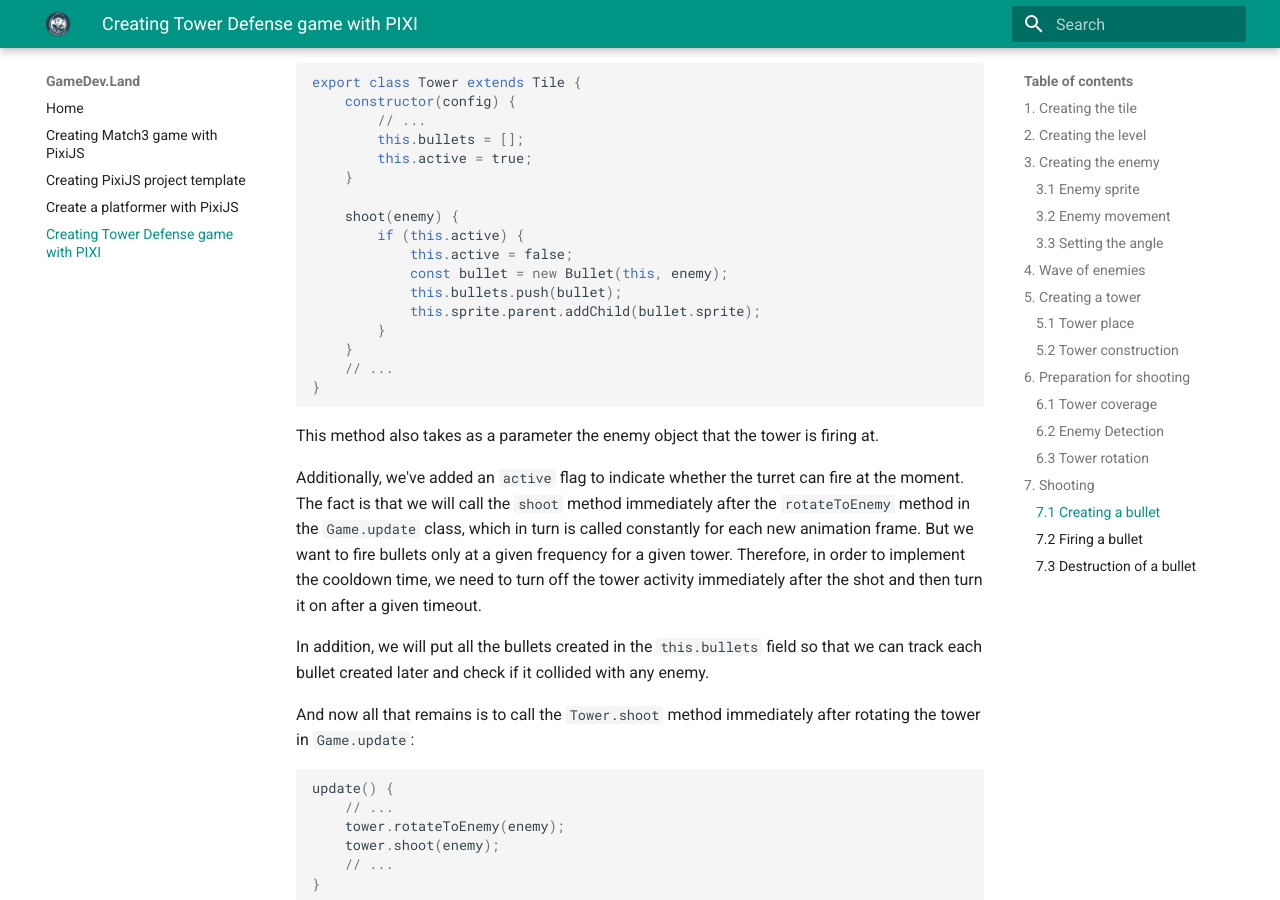
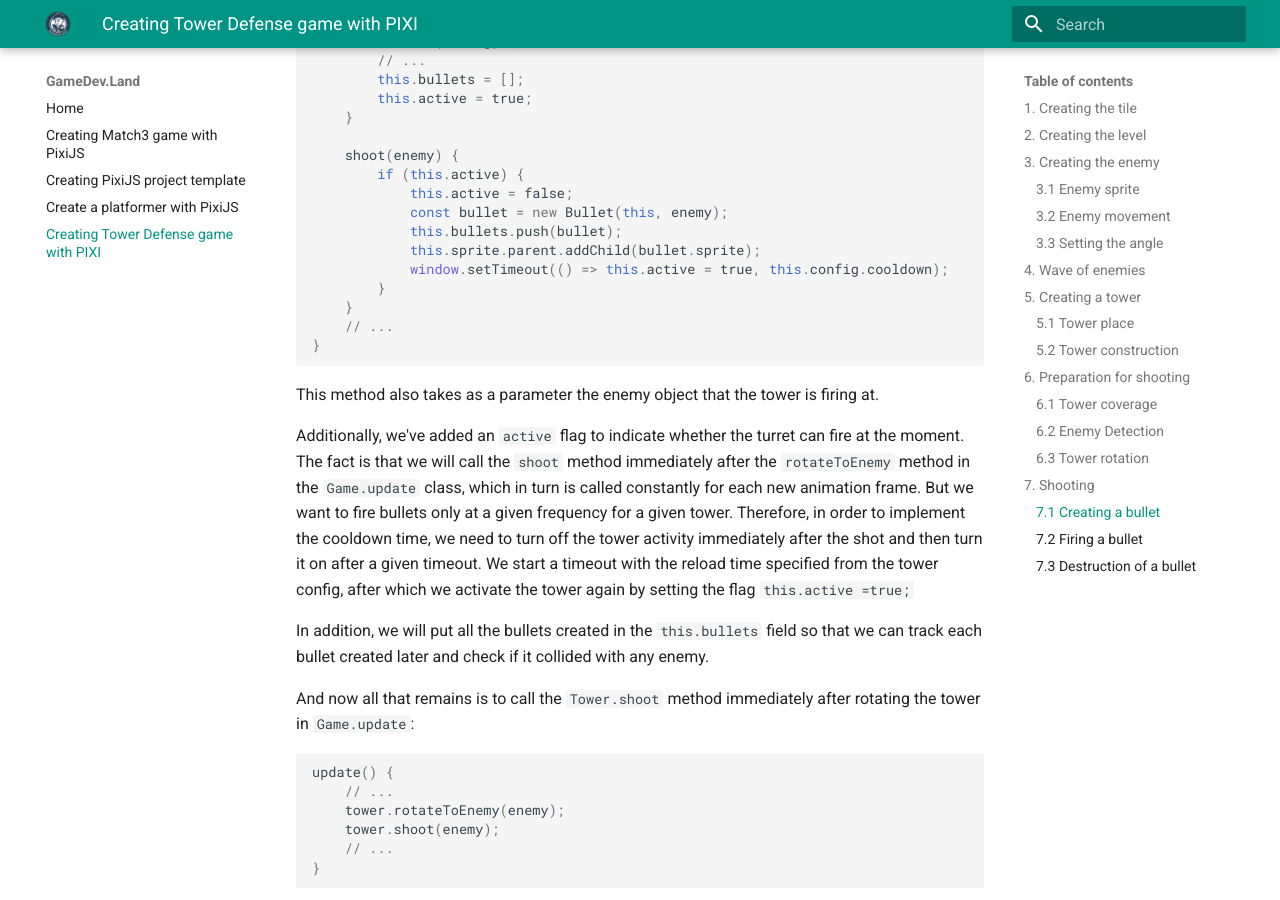
Before and after one commit to bolotnikov/gamedevland, an MkDocs documentation site: the page built from docs/tower-defense.md, in a window 1280 px wide and 900 px high, scrolled down 20452 px. Built offline with MkDocs 1.6.1 and Material for MkDocs 9.7.7, drawn with Linux system fonts in a browser that asks for light colours; emoji names are drawn with the system emoji font; some of the changed lines change nothing that is shown; some of the changed text lies outside the part shown.

Commit message:
Update tower-defense.md

````diff
--- a/docs/tower-defense.md
+++ b/docs/tower-defense.md
@@ -828,11 +828,9 @@
 
 Let's write down the algorithm of actions we need in this method to check the detection of opponents by towers:
 
-- For each tower created at the level
-    - Check each created enemy
-        - If the enemy is detected by the tower
-            - Start attack
-
+- for each tower created at the level
+    - find the first unit that fell into the tower’s fire zone
+        - if such a unit is found, we attack it
 
 Now let's implement this algorithm in the `Game.update` method:
 
@@ -840,11 +838,10 @@
 ```javascript
     update() {
         this.map.towers.forEach(tower => {
-            this.enemies.units.forEach(enemy => {
-                if (tower.detect(enemy)) {
-                    console.log("collision", tower, enemy)
-                }
-            });
+            const enemy = this.enemies.units.find(unit => tower.detect(unit));
+            if (enemy) {
+                console.log("collision", tower, enemy)
+            }
         });
     }
 ```
@@ -910,7 +907,7 @@
 ```javascript
 update() {
     //...
-    if (tower.detect(enemy)) {
+    if (enemy) {
         tower.rotateToEnemy(enemy);
     }
     //...
@@ -968,6 +965,7 @@
             const bullet = new Bullet(this, enemy);
             this.bullets.push(bullet);
             this.sprite.parent.addChild(bullet.sprite);
+            window.setTimeout(() => this.active = true, this.config.cooldown);
         }
     }
     // ...
@@ -976,6 +974,7 @@
 This method also takes as a parameter the enemy object that the tower is firing at.
 
 Additionally, we've added an `active` flag to indicate whether the turret can fire at the moment. The fact is that we will call the `shoot` method immediately after the `rotateToEnemy` method in the `Game.update` class, which in turn is called constantly for each new animation frame. But we want to fire bullets only at a given frequency for a given tower. Therefore, in order to implement the cooldown time, we need to turn off the tower activity immediately after the shot and then turn it on after a given timeout.
+We start a timeout with the reload time specified from the tower config, after which we activate the tower again by setting the flag `this.active =true;`
 
 In addition, we will put all the bullets created in the `this.bullets` field so that we can track each bullet created later and check if it collided with any enemy.
 
@@ -1058,3 +1057,12 @@
 We know that the left edge of the screen has an `x` coordinate equal to `0`.
 The coordinate of the right edge of the screen can be obtained by finding out the width of the `canvas` by calling `App.app.view.width`.
 If the `x` coordinate of the bullet is less than `0` or greater than the coordinate of the right edge of the screen, destroy the bullet sprite, remove the callback from the ticker and fire the corresponding event.
+
+Now that we can track the bullet's destruction event, we'll modify the `Tower.shoot` method and remove the destroyed bullet from the tower's bullet pool:
+
+```javascript
+shoot(enemy) {
+    // ...
+    bullet.once("removed", () => this.bullets = this.bullets.filter(item => item !== bullet));
+}
+```
````
